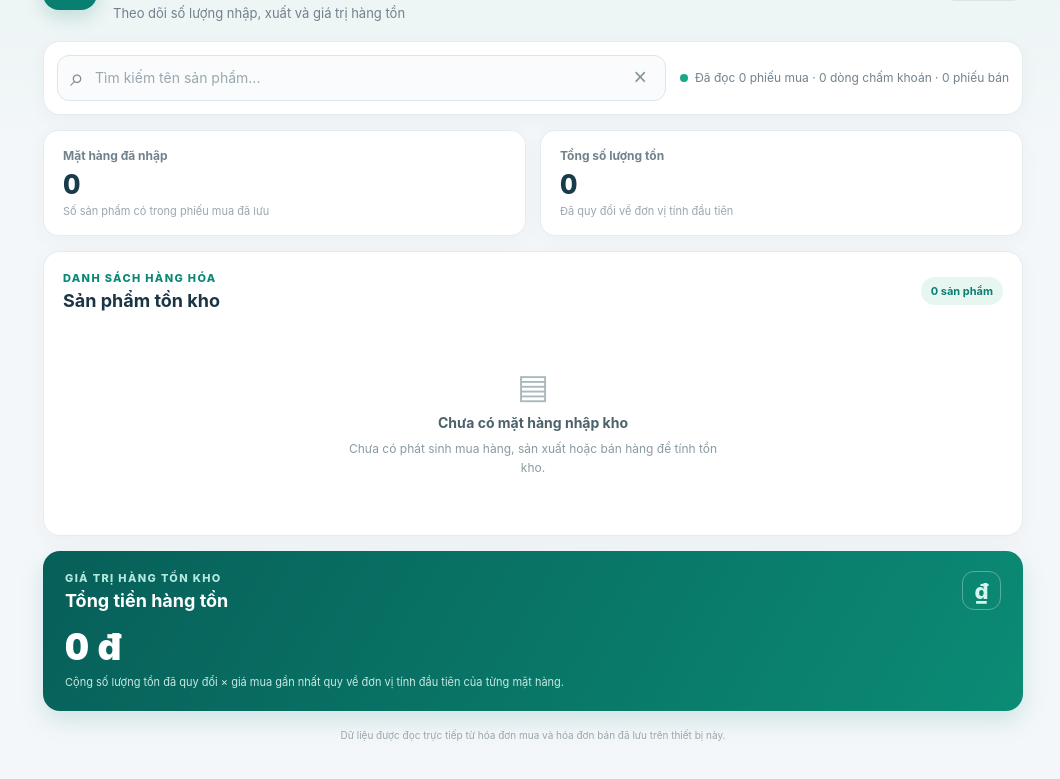
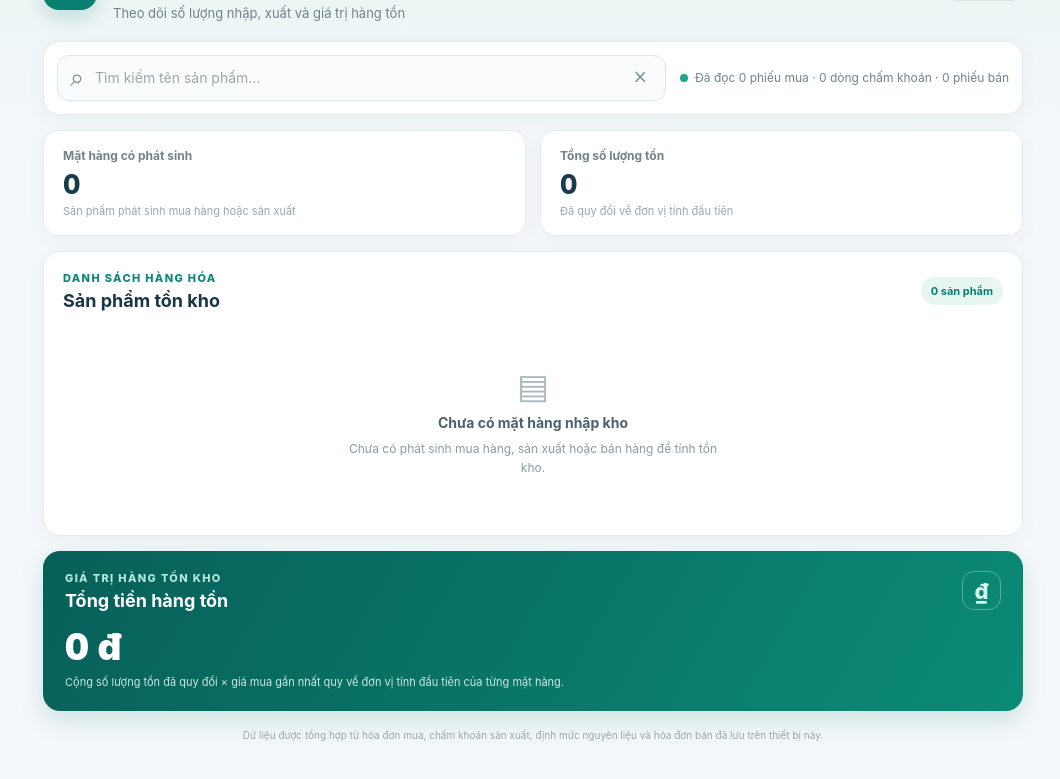
Before and after one commit to dodung43839-byte/Quanly_GianKem, a plain HTML site: page Ton-Kho/tonkho.html in a window 1280 px wide. Shown: the part 81-860 px from the top of the page, without its empty margins (107-1167 px from the left). Drawn offline with Linux system fonts and the light colour scheme; files whose address does not match are found by name.

Commit message:
Add files via upload

```diff
--- a/Ton-Kho/tonkho.html
+++ b/Ton-Kho/tonkho.html
@@ -29,9 +29,9 @@
 
     <section class="summary-strip">
       <article class="summary-card">
-        <div class="summary-label">Mặt hàng đã nhập</div>
+        <div class="summary-label">Mặt hàng có phát sinh</div>
         <div class="summary-value" id="soMatHang">0</div>
-        <div class="summary-foot">Số sản phẩm có trong phiếu mua đã lưu</div>
+        <div class="summary-foot">Sản phẩm phát sinh mua hàng hoặc sản xuất</div>
       </article>
       <article class="summary-card">
         <div class="summary-label">Tổng số lượng tồn</div>
@@ -49,7 +49,7 @@
         <span class="result-count" id="soKetQua">0 sản phẩm</span>
       </div>
       <div class="inventory-list" id="danhSachTonKho" aria-live="polite">
-        <div class="empty-state"><span class="empty-icon">▤</span><strong>Chưa có mặt hàng nhập kho</strong><span>Những sản phẩm chưa xuất hiện trong hóa đơn mua đã lưu sẽ không hiển thị ở đây.</span></div>
+        <div class="empty-state"><span class="empty-icon">▤</span><strong>Chưa có phát sinh kho</strong><span>Sản phẩm sẽ xuất hiện khi có mua hàng, sản xuất hoặc tiêu hao theo định mức.</span></div>
       </div>
     </section>
 
@@ -65,7 +65,7 @@
       <p class="total-description">Cộng số lượng tồn đã quy đổi × giá mua gần nhất quy về đơn vị tính đầu tiên của từng mặt hàng.</p>
     </section>
 
-    <footer class="page-footer">Dữ liệu được đọc trực tiếp từ hóa đơn mua và hóa đơn bán đã lưu trên thiết bị này.</footer>
+    <footer class="page-footer">Dữ liệu được tổng hợp từ hóa đơn mua, chấm khoán sản xuất, định mức nguyên liệu và hóa đơn bán đã lưu trên thiết bị này.</footer>
   </main>
   <script src="tonkho.js"></script>
 </body>
```
